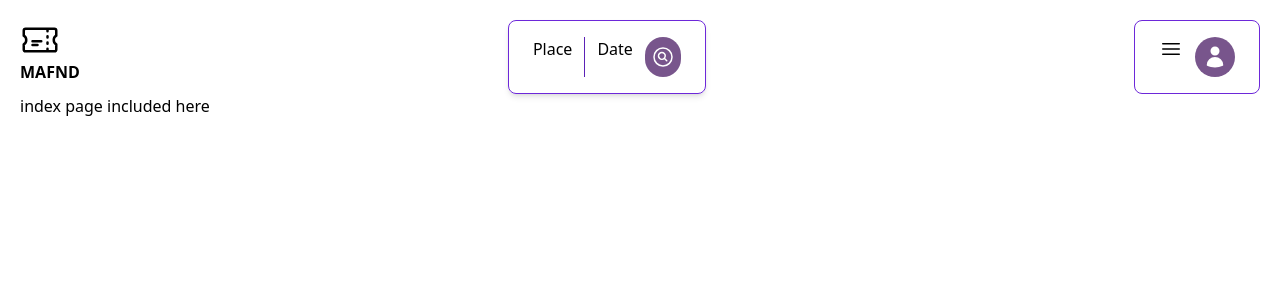
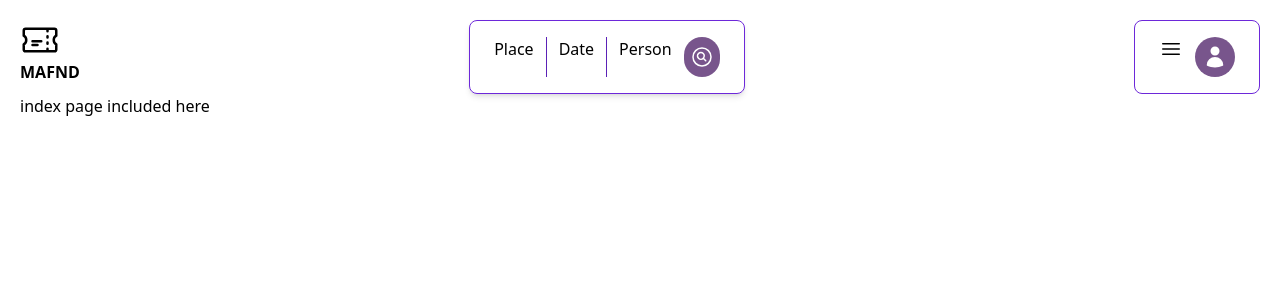
Before and after one commit to Feven98/booking-app, a React (Vite) app in the folder user/: page / in a window 1280 px wide. Shown: the top 300 px of the page. Built offline with nearby package versions, Linux system fonts and the light colour scheme.

Commit message:
commented in

```diff
--- a/user/src/Header.jsx
+++ b/user/src/Header.jsx
@@ -15,8 +15,8 @@ function Header() {
                 <div>Place</div>
                 <div className="border-l border-violet-800"></div>
                 <div>Date</div>
-                {/* <div className="border-l border-violet-800"></div>
-                <div>Person</div> */}
+                <div className="border-l border-violet-800"></div>
+                <div>Person</div>
                 <button className='bg-primary text-white p-1.5 rounded-full'>
                     <svg xmlns="http://www.w3.org/2000/svg" fill="none" viewBox="0 0 24 24" strokeWidth="1.5" stroke="currentColor" className="w-6 h-6">
                         <path strokeLinecap="round" strokeLinejoin="round" d="M15.75 15.75l-2.489-2.489m0 0a3.375 3.375 0 10-4.773-4.773 3.375 3.375 0 004.774 4.774zM21 12a9 9 0 11-18 0 9 9 0 0118 0z" />
```
